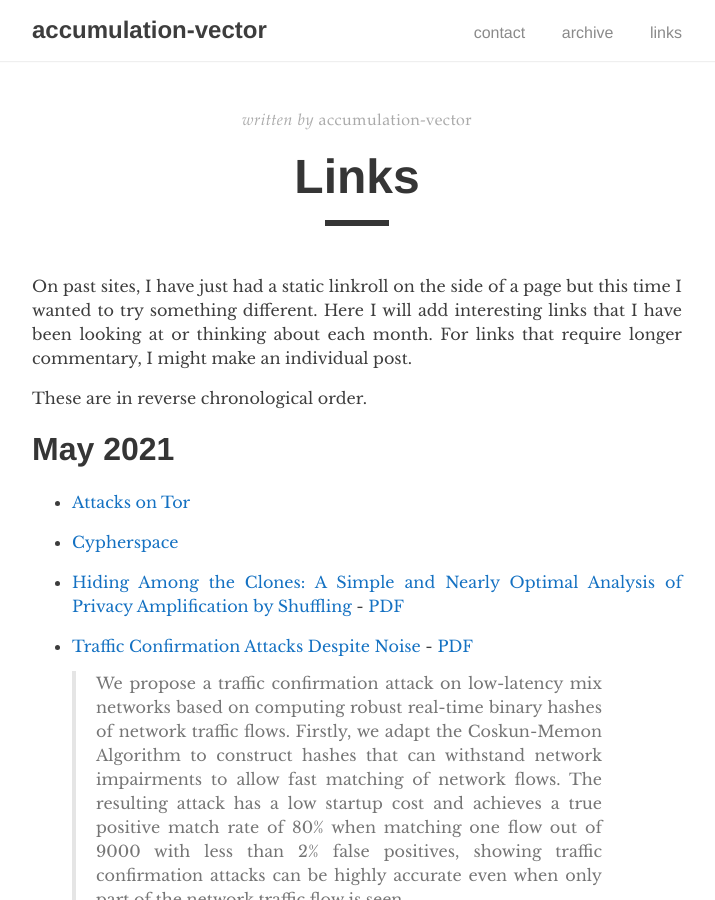
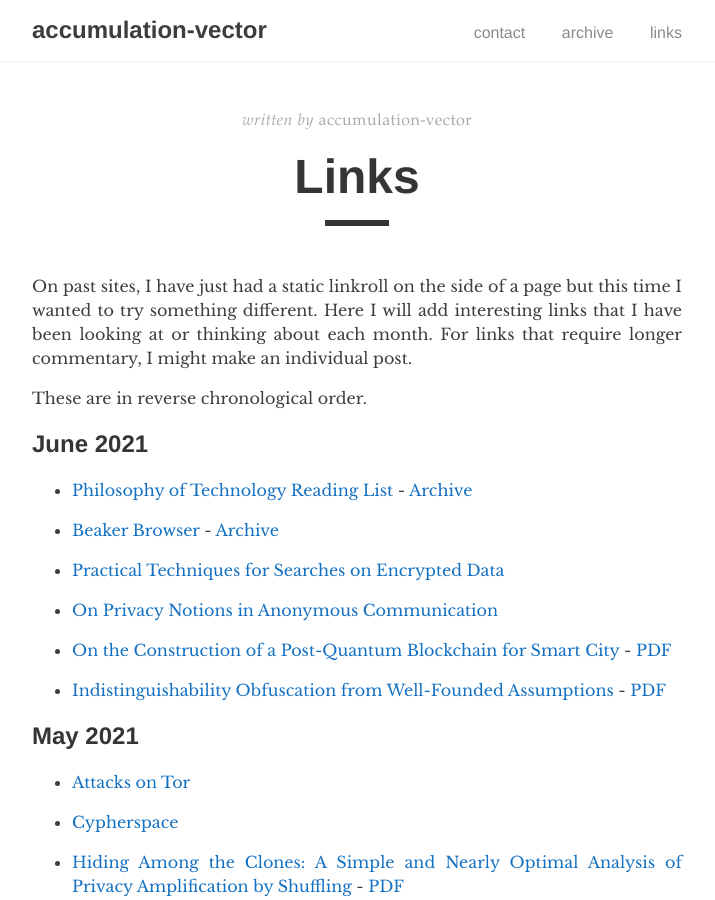
Before and after one commit to accumulationvector/accumulationvector.github.io, a Jekyll site: the page built from _pages/links.md, in a window 1280 px wide and 900 px high. Shown: the whole window, without its empty margins (283-998 px from the left). Built offline with Jekyll 4.4.1, drawn with Linux system fonts in a browser that asks for light colours.

Commit message:
Update links page.

```diff
--- a/_pages/links.md
+++ b/_pages/links.md
@@ -9,7 +9,21 @@ On past sites, I have just had a static linkroll on the side of a page but this
 
 These are in reverse chronological order.
 
-# May 2021
+## June 2021
+
+- [Philosophy of Technology Reading List](https://dataswamp.org/~john/assets/writings.html) - [Archive](https://archive.is/RYxrY)<br>
+
+- [Beaker Browser](https://beakerbrowser.com/) - [Archive](https://archive.is/rbIrY)<br>
+
+- [Practical Techniques for Searches on Encrypted Data](https://people.eecs.berkeley.edu/~dawnsong/papers/se.pdf)<br>
+
+- [On Privacy Notions in Anonymous Communication](https://petsymposium.org/2019/files/papers/issue2/popets-2019-0022.pdf)<br>
+
+- [On the Construction of a Post-Quantum Blockchain for Smart City](https://arxiv.org/abs/2012.15799) - [PDF](https://arxiv.org/pdf/2012.15799.pdf)<br>
+
+- [Indistinguishability Obfuscation from Well-Founded Assumptions](https://arxiv.org/abs/2008.09317) - [PDF](https://arxiv.org/pdf/2008.09317.pdf)<br>
+
+## May 2021
 
 - [Attacks on Tor](https://github.com/Attacks-on-Tor/Attacks-on-Tor)<br>
 
```
Also changed, not shown: _posts/2021-04-12-north-korean-hackers.md (+1 -1 lines).
